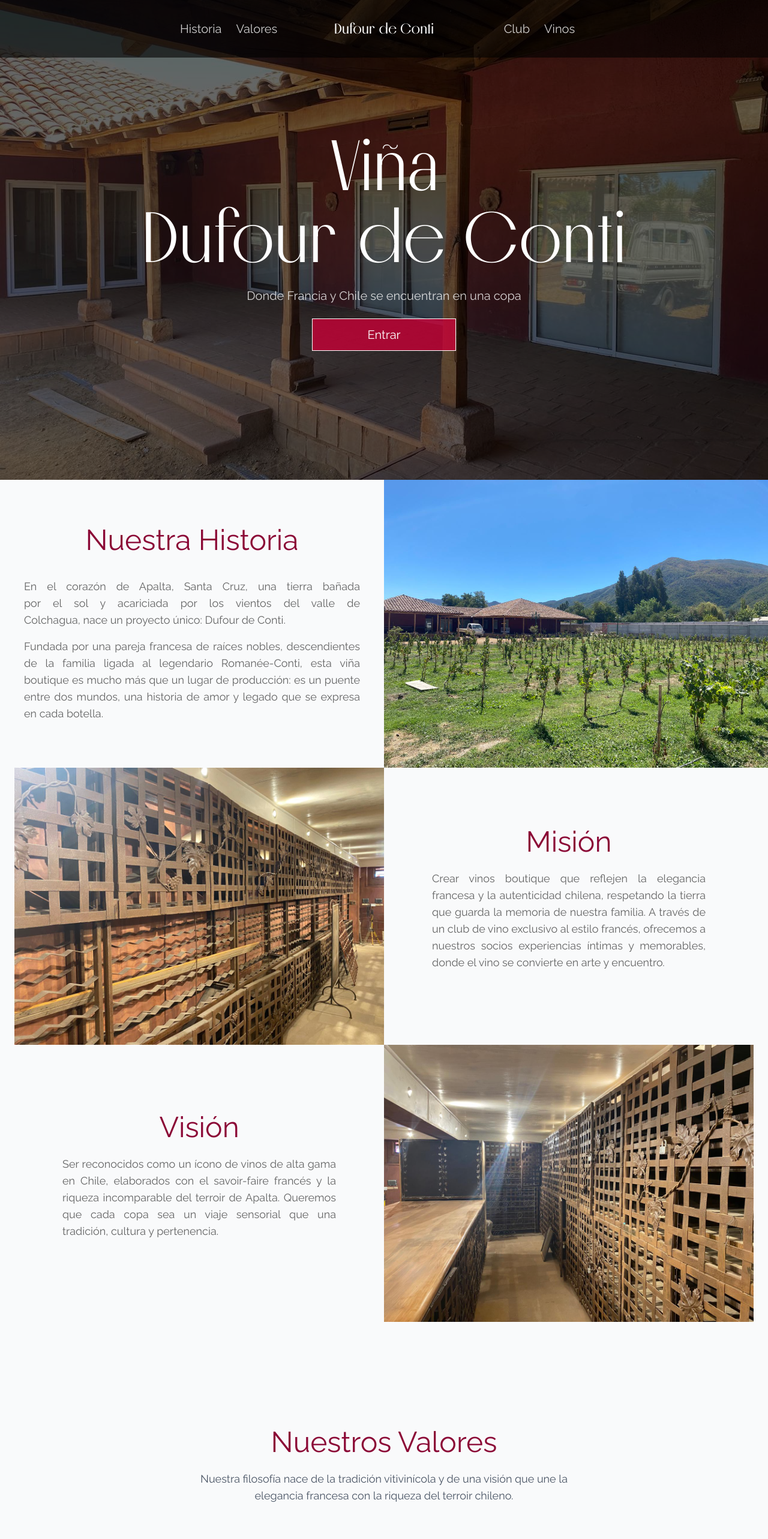
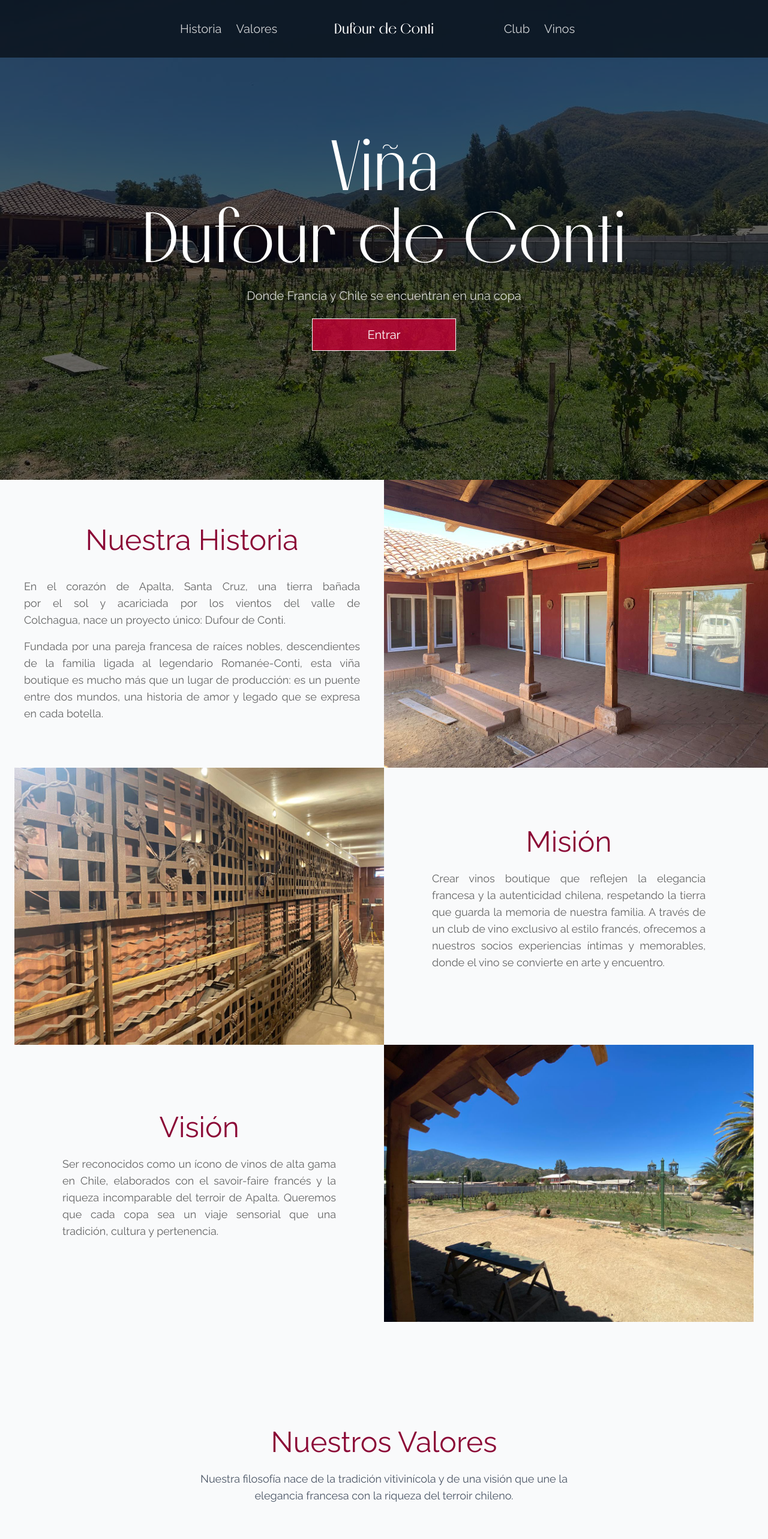
Before and after one commit to patrwan/angular-gsap-animation, an Angular app: page / in a window 1280 px wide. Shown: the top 2566 px of the page at 60% size. Built offline with nearby package versions, Linux system fonts and the light colour scheme.

Commit message:
add new images

```diff
--- a/src/app/app.html
+++ b/src/app/app.html
@@ -5,13 +5,13 @@
   <div id="smooth-content" class="">
 
     <div class=" grid place-content-center h-screen relative" id="inicio1">
-      <img src="hero.jpeg" alt="" class="w-dvw h-screen relative object-cover">
+      <img src="vina.jpeg" alt="" class="w-dvw h-screen relative object-cover">
       <div class="absolute inset-0 bg-black/60"></div>
       <div class="absolute inset-0 flex flex-col items-center justify-center">
         <h1 class="text-center text-5xl md:text-[120px] mb-6 font-melodrama leading-none" id="hero-title">
           Viña <br>Dufour de
           Conti</h1>
-        <p class="mb-6 text-xl text-center text-white/80" id="hero-subTitle">
+        <p class="mb-6 text-xl text-center text-white/80 text-" id="hero-subTitle">
           Donde Francia y Chile se encuentran en una copa
         </p>
         <div id="hero-button">
@@ -45,7 +45,7 @@
       </div>
 
       <div class="  px-6 lg:px-0 lg:w-1/2 overflow-hidden">
-        <img src="historia.jpeg" alt="" class="object-cover">
+        <img src="hero.jpeg" alt="" class="object-cover">
       </div>
 
     </div>
@@ -108,7 +108,7 @@
           </p>
         </div>
         <div class=" h-full lg:w-1/2">
-          <img src="vision.jpeg" alt="" class=" lg:w-full">
+          <img src="vision_2.jpeg" alt="" class=" lg:w-full">
         </div>
       </div>
     </div>
--- a/src/styles.css
+++ b/src/styles.css
@@ -11,7 +11,7 @@
 @theme {
     --font-neuton: "Neuton", serif;
     --font-body: "Raleway", sans-serif;
-    --font-melodrama: "Melodrama";
+    --font-melodrama: "Melodrama", sans-serif;
 }
 
 html,
```
Also changed, not shown: public/vina.jpeg (added), public/vision_2.jpeg (added).
